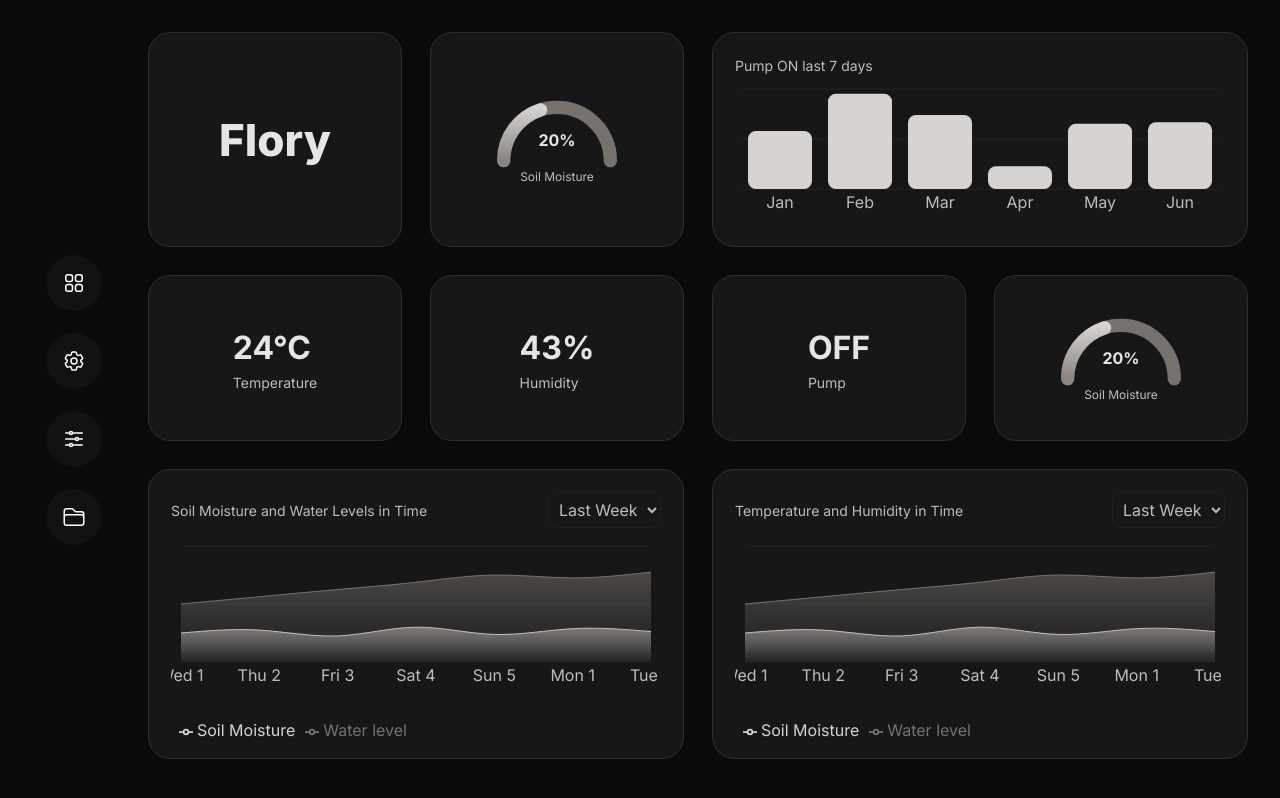
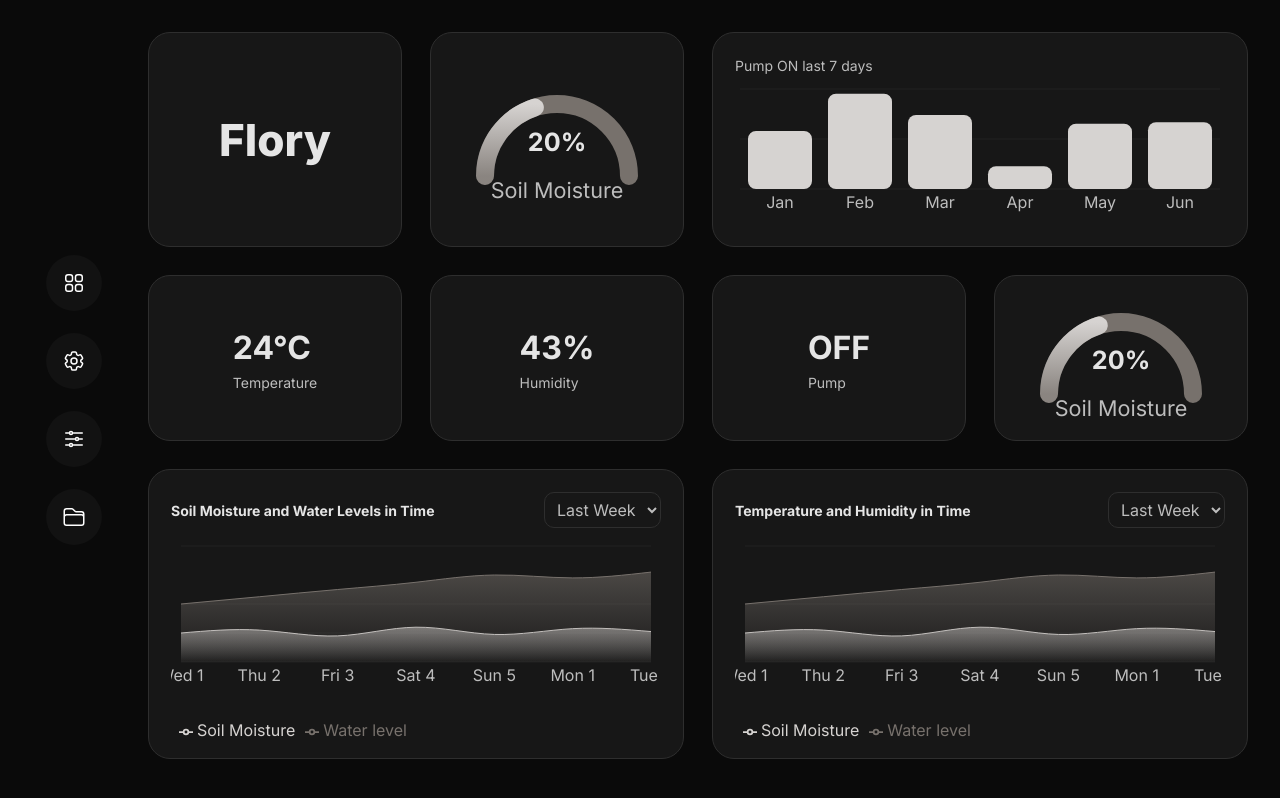
Before and after one commit to AthemiS13/Flory, a Next.js app in the folder my-app/: page / in a window 1280 px wide. Built offline with nearby package versions, Linux system fonts and the light colour scheme.

Commit message:
feat: enhance Gauge and chart components with improved labels and tooltips for better data visualization

```diff
--- a/my-app/app/page.tsx
+++ b/my-app/app/page.tsx
@@ -16,7 +16,7 @@ export default function Home(){
           </div>
 
           <div className="card">
-            <Gauge value={20} />
+            <Gauge value={20} label="Water Level" color="var(--graph-2)" />
           </div>
 
           <div className="col-span-2">
--- a/my-app/components/Gauge.client.tsx
+++ b/my-app/components/Gauge.client.tsx
@@ -6,7 +6,8 @@ export default function Gauge({value=20}:{value?:number}){
   const transform = `rotate(${angle - 90} 50 50)`
   return (
     <div style={{width:180,height:120,display:'flex',alignItems:'center',justifyContent:'center',flexDirection:'column'}}>
-      <svg viewBox="0 0 100 60" width={140} height={80}>
+      {/* SVG made larger while container stays the same */}
+      <svg viewBox="0 0 100 60" width={180} height={120}>
         <defs>
           <linearGradient id="g" x1="0" x2="0" y1="0" y2="1">
             <stop offset="0%" stopColor="var(--graph-1)" stopOpacity="1" />
@@ -15,11 +16,9 @@ export default function Gauge({value=20}:{value?:number}){
         </defs>
         <path d="M10,50 A40,40 0 0,1 90,50" stroke="var(--graph-2)" strokeWidth="10" fill="none" strokeLinecap="round" />
         <path d="M10,50 A40,40 0 0,1 90,50" stroke="url(#g)" strokeWidth="10" fill="none" strokeLinecap="round" strokeDasharray="251" strokeDashoffset={`${251 - (251*(value/100))}`} />
-        <text x="50" y="39" textAnchor="middle" fill="var(--fg)" fontSize="12" fontWeight={700}>{value}%</text>
+        <text x="50" y="36" textAnchor="middle" fill="var(--fg)" fontSize="14" fontWeight={700}>{value}%</text>
+        <text x="50" y="62" textAnchor="middle" fill="var(--muted)" fontSize={12}>Soil Moisture</text>
       </svg>
-      <div style={{textAlign:'center', marginTop:-6}}>
-        <div style={{color:'var(--muted)',fontSize:12}}>Soil Moisture</div>
-      </div>
     </div>
   )
 }
--- a/my-app/components/charts/ChartRadialStacked.client.tsx
+++ b/my-app/components/charts/ChartRadialStacked.client.tsx
@@ -2,7 +2,7 @@
 
 import React from 'react'
 import Card from '../Card'
-import { RadialBarChart, RadialBar, PolarRadiusAxis } from 'recharts'
+import { RadialBarChart, RadialBar, PolarRadiusAxis, Tooltip, Label } from 'recharts'
 
 const chartData = [{ month: 'january', desktop: 1260, mobile: 570 }]
 
@@ -10,15 +10,38 @@ export default function ChartRadialStacked({className = '', title = 'Water Level
   const total = chartData[0].desktop + chartData[0].mobile
   return (
     <Card className={className}>
-      <div style={{display:'flex',flexDirection:'column',alignItems:'center',gap:6}}>
-        <div style={{fontWeight:700,color:'var(--fg)'}}>{total.toLocaleString()}</div>
-        <div style={{color:'var(--muted)'}}>{title}</div>
-      </div>
       <div style={{height:160,width:220,marginTop:8}}>
         <RadialBarChart width={220} height={160} cx="50%" cy="100%" innerRadius={40} outerRadius={80} data={chartData} startAngle={180} endAngle={0}>
-          <PolarRadiusAxis tick={false} axisLine={false} />
-          <RadialBar dataKey="desktop" fill="var(--graph-1)" />
-          <RadialBar dataKey="mobile" fill="var(--graph-2)" />
+          <Tooltip cursor={false} contentStyle={{background:'var(--card)',border:'1px solid var(--card-stroke)'}} itemStyle={{color:'var(--fg)'}}/>
+          <PolarRadiusAxis tick={false} axisLine={false} tickLine={false}>
+            <Label
+              content={({ viewBox }) => {
+                if (viewBox && 'cx' in viewBox && 'cy' in viewBox) {
+                  return (
+                    <text x={viewBox.cx} y={viewBox.cy} textAnchor="middle">
+                      <tspan
+                        x={viewBox.cx}
+                        y={(viewBox.cy || 0) - 16}
+                        style={{ fontWeight: 700, fontSize: 18, fill: 'var(--fg)' }}
+                      >
+                        {total.toLocaleString()}
+                      </tspan>
+                      <tspan
+                        x={viewBox.cx}
+                        y={(viewBox.cy || 0) + 4}
+                        style={{ fill: 'var(--muted)' }}
+                      >
+                        {title}
+                      </tspan>
+                    </text>
+                  )
+                }
+                return null
+              }}
+            />
+          </PolarRadiusAxis>
+          <RadialBar dataKey="desktop" fill="var(--graph-1)" isAnimationActive={false} className="stroke-transparent stroke-2" />
+          <RadialBar dataKey="mobile" fill="var(--graph-2)" isAnimationActive={false} className="stroke-transparent stroke-2" />
         </RadialBarChart>
       </div>
     </Card>
--- a/my-app/components/charts/_AreaInner.tsx
+++ b/my-app/components/charts/_AreaInner.tsx
@@ -16,8 +16,8 @@ export default function AreaInner({title = 'Soil Moisture and Water Levels in Ti
   return (
   <div style={{width:'100%'}}>
       <div style={{display:'flex',justifyContent:'space-between',alignItems:'center',marginBottom:8}}>
-        <div style={{fontSize:14,color:'var(--muted)'}}>{title}</div>
-        <select style={{background:'transparent',color:'var(--muted)',borderRadius:10,border:'1px solid rgba(255,255,255,0.04)',padding:6}}>
+        <div style={{fontSize:14,color:'var(--fg)',fontWeight:700}}>{title}</div>
+        <select aria-label="time range" style={{background:'transparent',color:'var(--muted)',borderRadius:10,border:'1px solid var(--card-stroke)',padding:'6px 8px'}}>
           <option>Last Week</option>
         </select>
       </div>
--- a/my-app/components/charts/_RadialInner.tsx
+++ b/my-app/components/charts/_RadialInner.tsx
@@ -1,7 +1,7 @@
 "use client"
 
 import React from 'react'
-import { RadialBarChart, RadialBar, PolarRadiusAxis } from 'recharts'
+import { RadialBarChart, RadialBar, PolarRadiusAxis, Tooltip } from 'recharts'
 
 const chartData = [{ month: 'january', desktop: 1260, mobile: 570 }]
 
@@ -13,9 +13,10 @@ export default function RadialInner({title = 'Water Level'}:{title?:string}){
       <div style={{color:'var(--muted)'}}>{title}</div>
       <div style={{height:160,width:220,marginTop:8}}>
         <RadialBarChart width={220} height={160} cx="50%" cy="100%" innerRadius={40} outerRadius={80} data={chartData} startAngle={180} endAngle={0}>
-          <PolarRadiusAxis tick={false} axisLine={false} />
-          <RadialBar dataKey="desktop" fill="var(--graph-1)" />
-          <RadialBar dataKey="mobile" fill="var(--graph-2)" />
+          <Tooltip cursor={false} contentStyle={{background:'var(--card)',border:'1px solid var(--card-stroke)'}} itemStyle={{color:'var(--fg)'}}/>
+          <PolarRadiusAxis tick={false} axisLine={false} tickLine={false} />
+          <RadialBar dataKey="desktop" fill="var(--graph-1)" isAnimationActive={false} className="stroke-transparent stroke-2" />
+          <RadialBar dataKey="mobile" fill="var(--graph-2)" isAnimationActive={false} className="stroke-transparent stroke-2" />
         </RadialBarChart>
       </div>
     </div>
```
